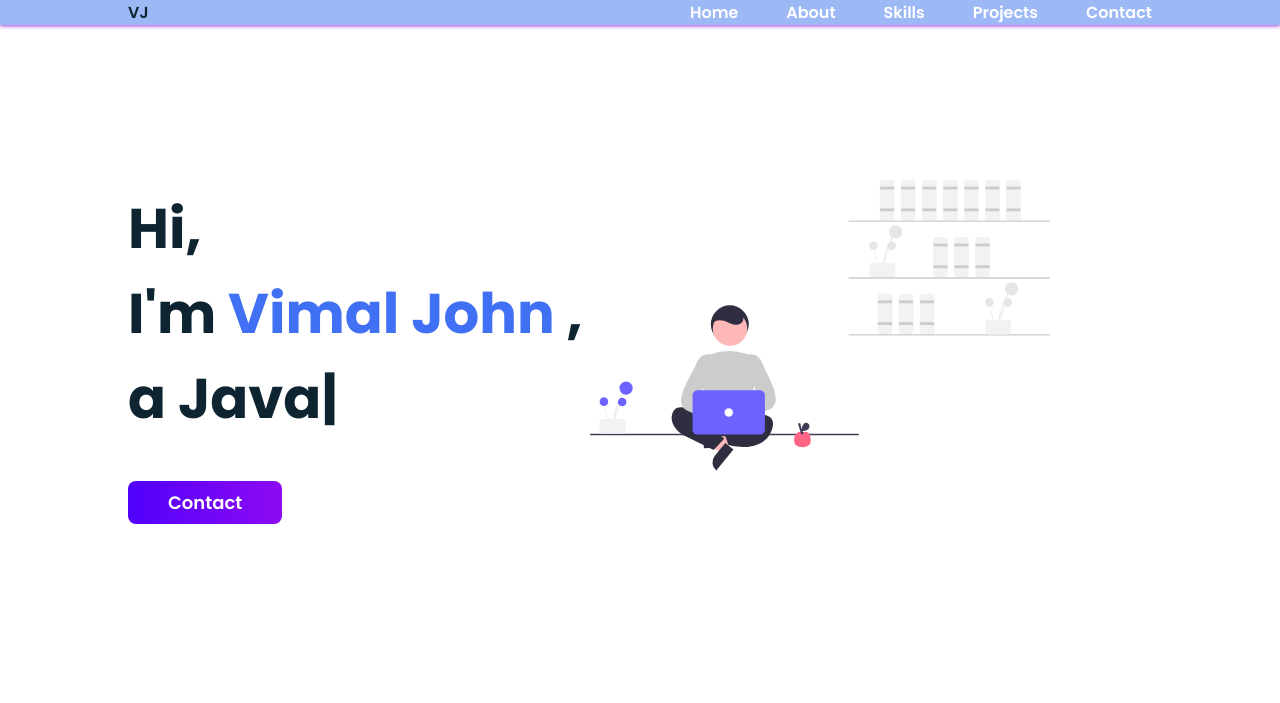
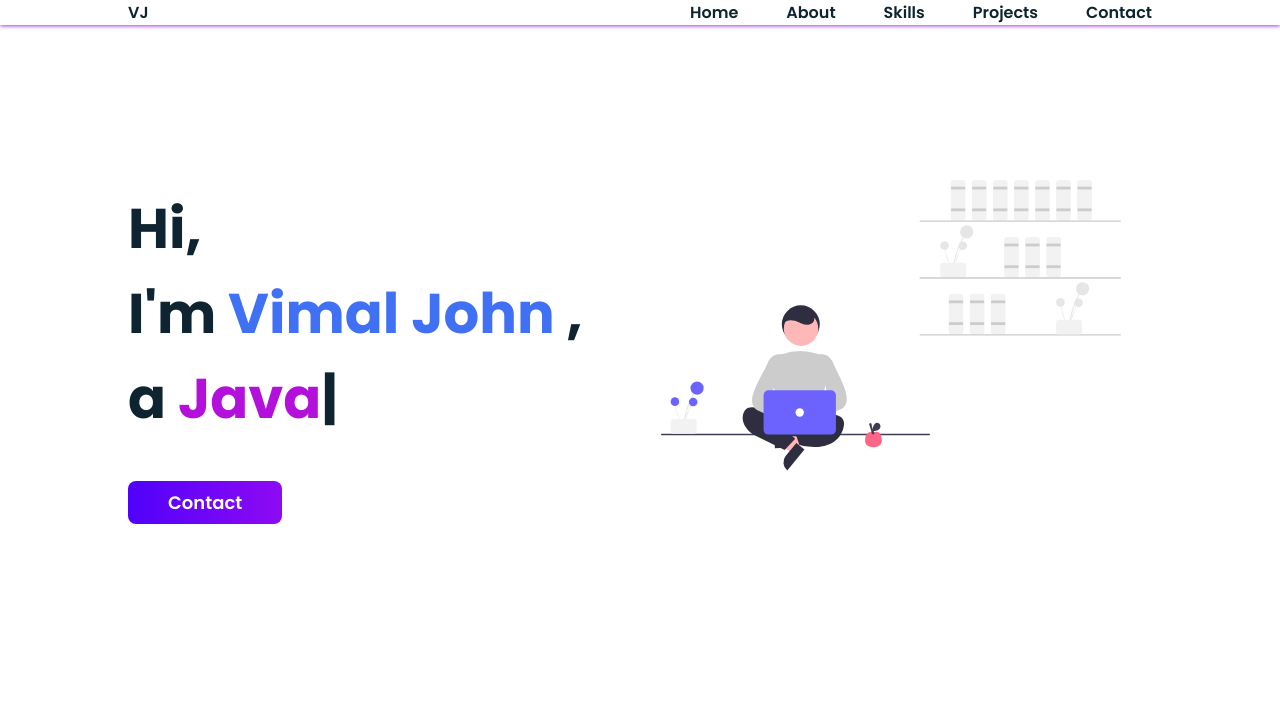
Before and after one commit to 65518/Portfolio, a plain HTML site: page index.html in a window 1280 px wide. Shown: the top 703 px of the page. Drawn offline with nearby package versions, Linux system fonts and the light colour scheme.

Commit message:
Update portfolio.css
Added some Minor Adjustment for user experience.

```diff
--- a/portfolio.css
+++ b/portfolio.css
@@ -99,7 +99,7 @@ img{
     top:0;
     left:0;
     z-index: 1000;
-    background: rgb(156, 184, 245);
+    background: white;
     box-shadow: 0 1px 4px rgba(136, 4, 212, 0.788);
 }
 
@@ -122,11 +122,12 @@ img{
         width: 80%;
         height: 100%;
         padding: 2rem;
-        background-color: var(--second-color);
+        background-color: var(--first-color);
         transition: 0.5s;
         border-radius: 1.8%;
 
     }
+
 }
 
 /* day 2 Over */
@@ -139,18 +140,17 @@ img{
 
 .nav_link{
     position: relative;
-    color:#ffffff;
+    color:var(--second-color);
 }
 
 /* Hovering Effects of Glow in Nav lists */
 
 .nav_link:hover{
+    color: #8e0af3;
     text-shadow: 0 0 10px #5001fb, 0 0 20px #5001fb, 0 0 30px rgb(174, 0, 255);
     transition:0.5s;
 }
-.nav_link:active{
-    color: #5001fb;
-}
+
 
 /* Break */
 
@@ -205,6 +205,10 @@ img{
 
 .home_title_color{
     color: var(--first-color);
+}
+
+.element{
+    color:#b310db;
 }
 
 .home_social{
@@ -545,7 +549,7 @@ img{
         margin-right: auto;
     }
     .home_image{
-        right: 10%;
+        right: 3%;
     }
     .project1 img{
         margin-left: 23rem;
```
